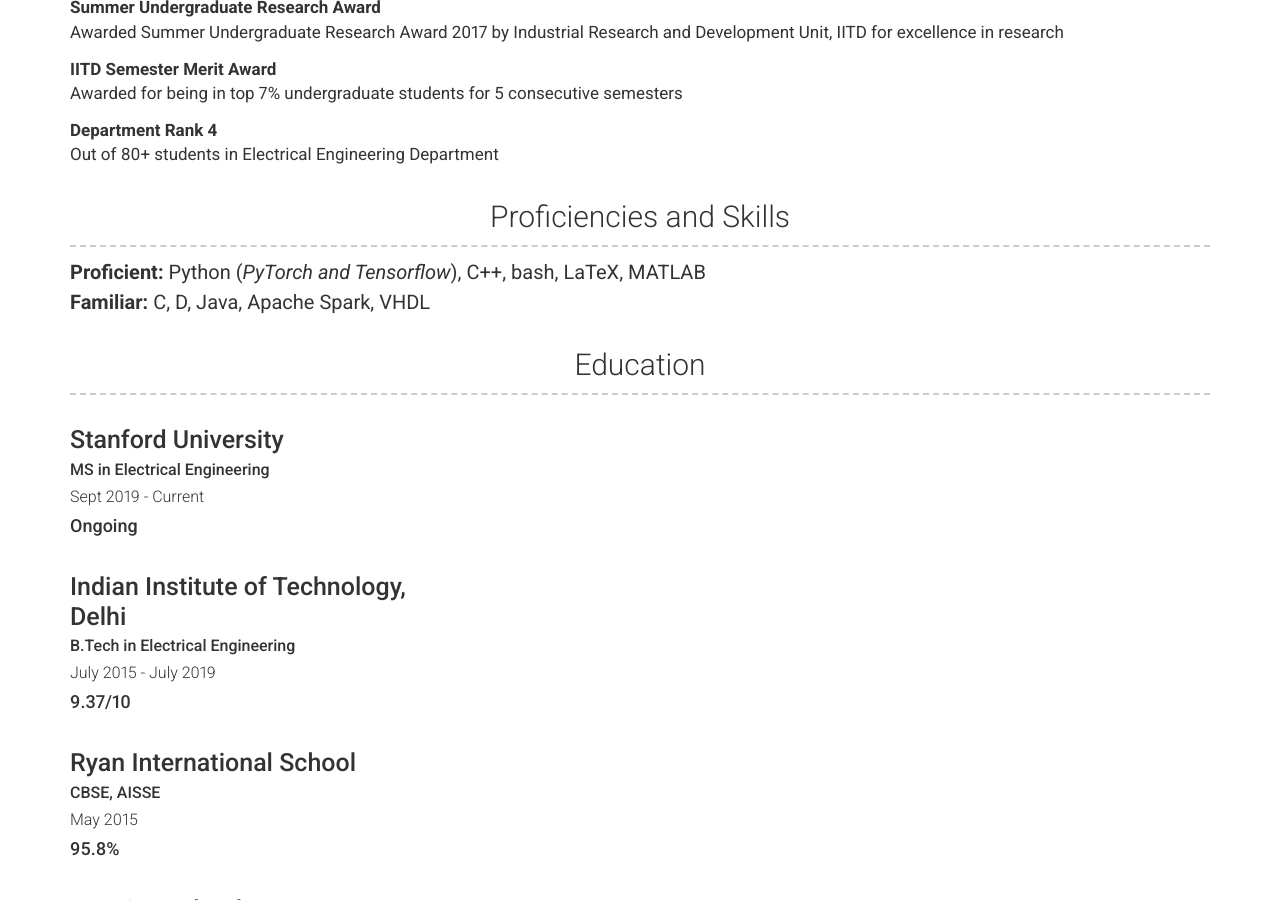
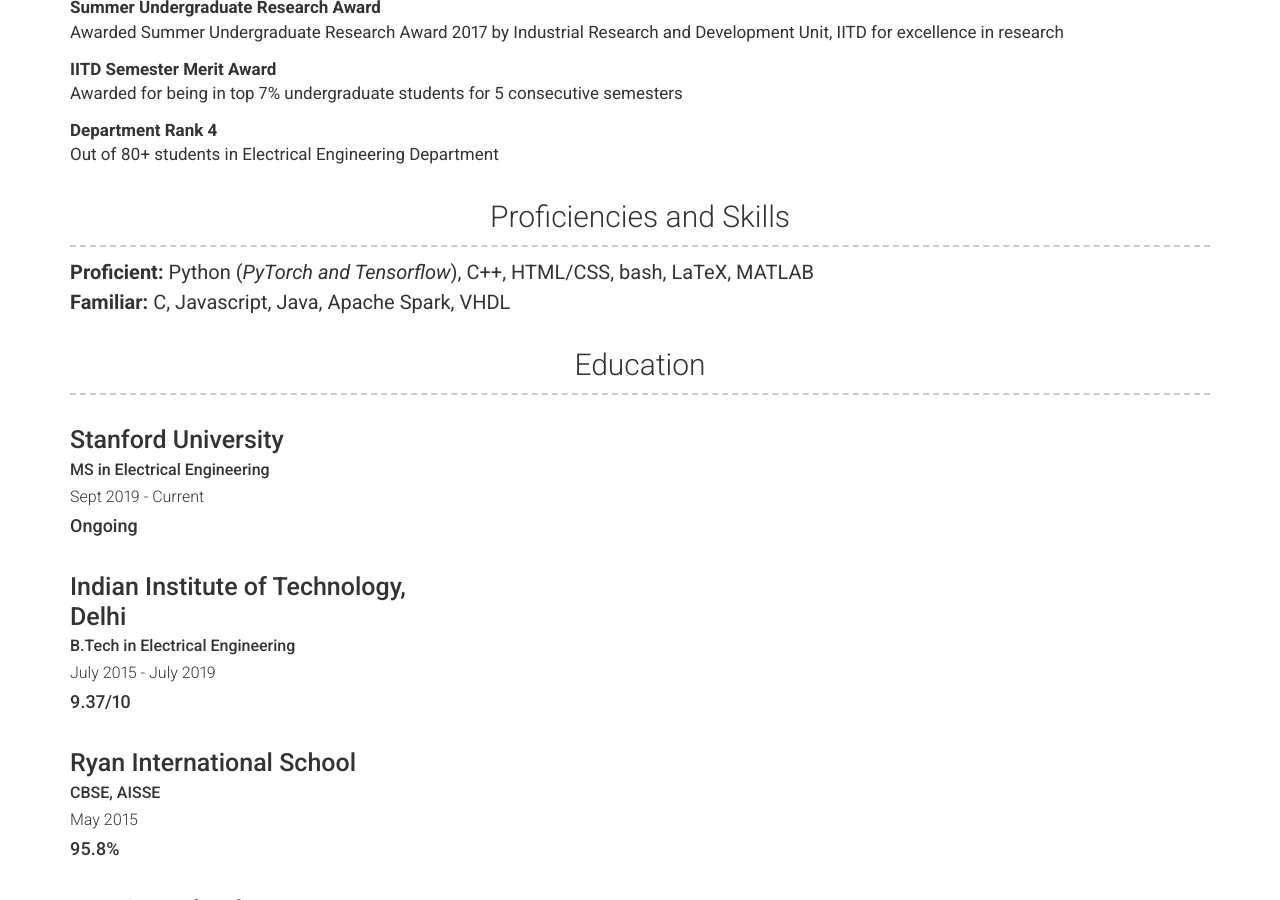
Before and after one commit to VarunSrivastavaIITD/VarunSrivastavaIITD.github.io, a Jekyll site: the page built from index.md, in a window 1280 px wide and 900 px high, scrolled down 3593 px. Built offline with Jekyll 4.4.1, drawn with Linux system fonts in a browser that asks for light colours; some web fonts are replaced.

Commit message:
Add proficiencies

```diff
--- a/_data/proficiencies.yml
+++ b/_data/proficiencies.yml
@@ -1,12 +1,13 @@
 proficient:
   - Python (<em>PyTorch and Tensorflow</em>)
   - C++
+  - HTML/CSS
   - bash
   - LaTeX
   - MATLAB
 familiar:
   - C
-  - D
+  - Javascript
   - Java
   - Apache Spark
   - VHDL
```
